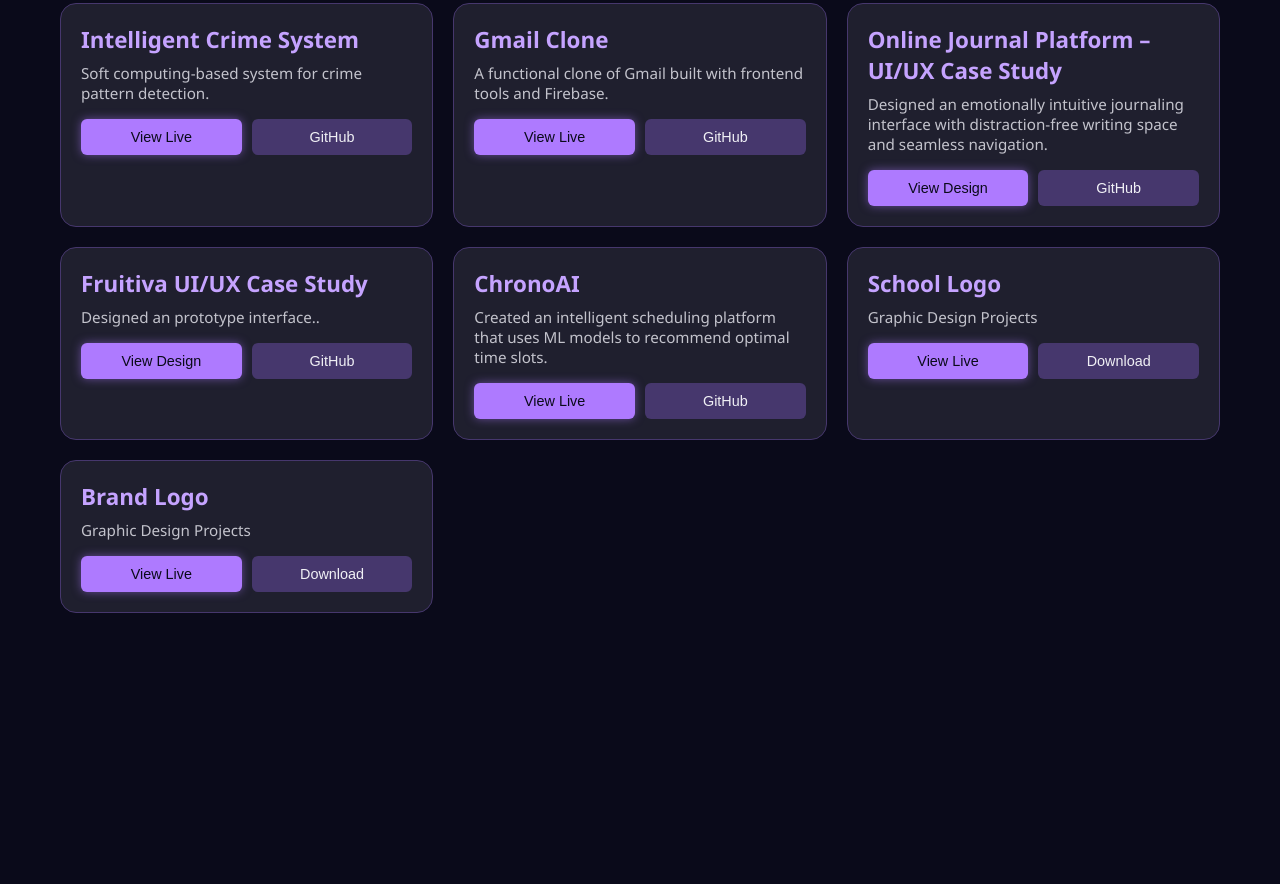
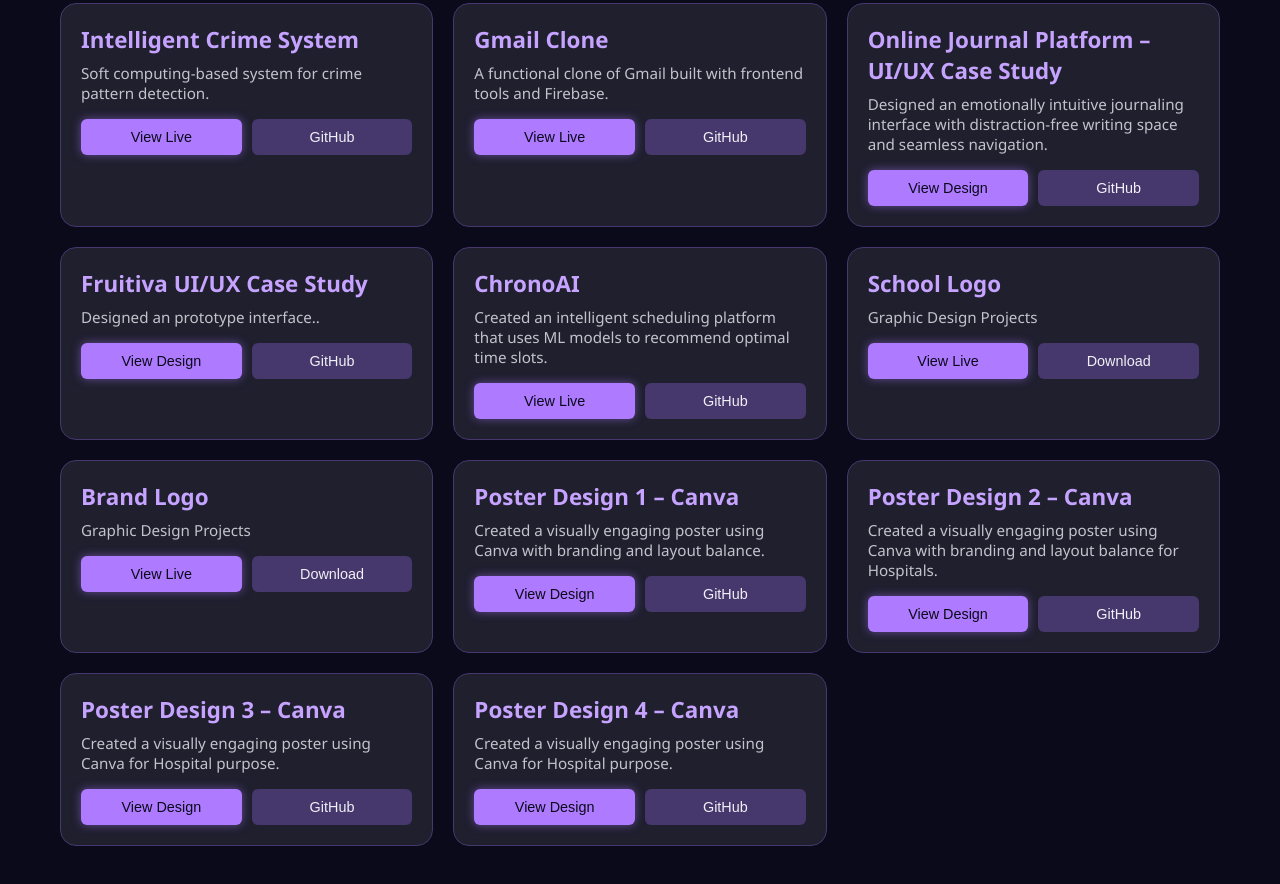
Before and after one commit to adya-varshini/myportfolio, a plain HTML site: page projects.html in a window 1280 px wide. Shown: the part 1145-2029 px from the top of the page. Before the commit the page ends 1818 px from the top, so only its background shows below. Drawn offline with Linux system fonts and the light colour scheme.

Commit message:
Update projects.html

```diff
--- a/projects.html
+++ b/projects.html
@@ -335,7 +335,50 @@ optimal time slots.</p>
         </div>
       </div>
     </div>
-
+          <div class="card">
+    <img src="https://www.canva.com/design/DAGrqg-Gfe8/QJhhS4mx-QNf1PsjkSghNw/view" />
+    <div class="card-content">
+        <h3>Poster Design 1 – Canva</h3>
+        <p>Created a visually engaging poster using Canva with branding and layout balance.</p>
+        <div class="btns">
+            <button class="btn view" onclick="window.open('https://www.canva.com/design/DAGrqg-Gfe8/QJhhS4mx-QNf1PsjkSghNw/view','_blank')">View Design</button>
+            <button class="btn code" onclick="window.open('https://github.com/adya-varshini/poster-design','_blank')">GitHub</button>
+        </div>
+    </div>
+</div>
+        <div class="card">
+    <img src="https://www.canva.com/design/DAGrqg-Gfe8/QJhhS4mx-QNf1PsjkSghNw/view" />
+    <div class="card-content">
+        <h3>Poster Design 2 – Canva</h3>
+        <p>Created a visually engaging poster using Canva with branding and layout balance for Hospitals.</p>
+        <div class="btns">
+            <button class="btn view" onclick="window.open('https://www.canva.com/design/DAGrqb3EiVQ/FgQPYN-WYodrDmDayi4mEQ/view','_blank')">View Design</button>
+            <button class="btn code" onclick="window.open('https://github.com/adya-varshini/poster-design','_blank')">GitHub</button>
+        </div>
+    </div>
+</div>
+        <div class="card">
+    <img src="https://www.canva.com/design/DAGrqg-Gfe8/QJhhS4mx-QNf1PsjkSghNw/view" />
+    <div class="card-content">
+        <h3>Poster Design 3 – Canva</h3>
+        <p>Created a visually engaging poster using Canva for Hospital purpose.</p>
+        <div class="btns">
+            <button class="btn view" onclick="window.open('https://www.canva.com/design/DAGrpVRM5QE/L8haeMHWGR0xIGXqav5jAw/view','_blank')">View Design</button>
+            <button class="btn code" onclick="window.open('https://github.com/adya-varshini/poster-design','_blank')">GitHub</button>
+        </div>
+    </div>
+</div>
+           <div class="card">
+    <img src="https://www.canva.com/design/DAGrqENhP48/fJJf1Lgg5GLgp32vijxoKA/view" />
+    <div class="card-content">
+        <h3>Poster Design 4 – Canva</h3>
+        <p>Created a visually engaging poster using Canva for Hospital purpose.</p>
+        <div class="btns">
+            <button class="btn view" onclick="window.open('https://www.canva.com/design/DAGrqENhP48/fJJf1Lgg5GLgp32vijxoKA/view','_blank')">View Design</button>
+            <button class="btn code" onclick="window.open('https://github.com/adya-varshini/poster-design','_blank')">GitHub</button>
+        </div>
+    </div>
+</div>
 
         </div>
     </section>
```
